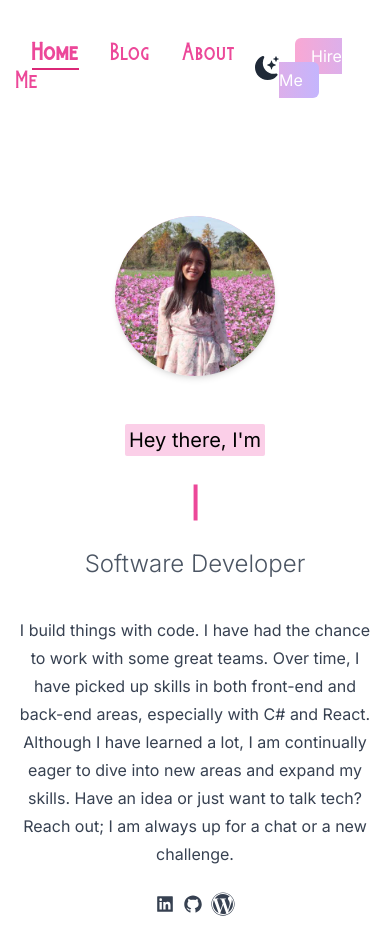
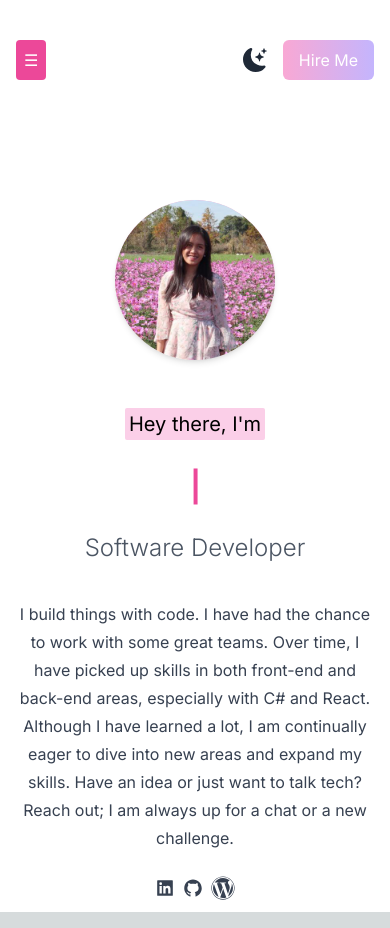
Before and after one commit to AnneMerlyn/personal-portfolio, a Next.js app: page / in a window 390 px wide. Built offline with nearby package versions, Linux system fonts and the light colour scheme.

Commit message:
fix navigation layout issue on small displays

```diff
--- a/src/app/page.tsx
+++ b/src/app/page.tsx
@@ -12,13 +12,78 @@ import Typewriter from 'typewriter-effect';
 export default function Home() {
     const [darkMode, setDarkMode] = React.useState(false);
     const [activeTab, setActiveTab] = React.useState('home');
+    const [mobileNavOpen, setMobileNavOpen] = React.useState(false);
 
     return (
         <div className={darkMode ? 'dark' : ''}>
             <main className="bg-white px-4 md:px-10 lg:px-40 dark:bg-gray-900">
                 <section className="min-h-screen flex flex-col justify-between">
                     <nav className="py-10 mb-12 flex justify-between dark:text-white">
-                        <div>
+                        <div className="md:hidden flex items-center justify-between w-full">
+                            <button
+                                onClick={() => setMobileNavOpen(!mobileNavOpen)}
+                                className="bg-pink-500 dark:bg-pink-400 text-white p-2 rounded"
+                            >
+                                ☰
+                            </button>
+                            <div className="flex items-center">
+                                <BsFillMoonStarsFill
+                                    onClick={() => setDarkMode(!darkMode)}
+                                    className="cursor-pointer text-2xl dark:text-white text-gray-800 ml-4"
+                                    aria-label="Toggle dark mode"
+                                ></BsFillMoonStarsFill>
+                                <a
+                                    className="bg-gradient-to-r from-pink-300 to-violet-300 text-white px-4 py-2 border-none rounded-md ml-4"
+                                    href="#"
+                                >
+                                    Hire Me
+                                </a>
+                            </div>
+                            {mobileNavOpen && (
+                                <div className="absolute top-16 left-0 w-full bg-white dark:bg-gray-800 p-4 rounded border shadow-lg flex flex-col">
+                                    {/* Links */}
+                                    <div className="flex flex-col gap-2">
+                                        <a
+                                            href="#home"
+                                            onClick={() => setActiveTab('home')}
+                                            className={`text-xl font-burtons dark:text-white text-pink-500 ${
+                                                activeTab === 'home'
+                                                    ? 'font-bold border-b-2 border-pink-600'
+                                                    : ''
+                                            }`}
+                                        >
+                                            Home
+                                        </a>
+                                        <a
+                                            href="#blog"
+                                            onClick={() => setActiveTab('blog')}
+                                            className={`text-xl font-burtons dark:text-white text-pink-500 ${
+                                                activeTab === 'blog'
+                                                    ? 'font-bold border-b-2 border-pink-600'
+                                                    : ''
+                                            }`}
+                                        >
+                                            Blog
+                                        </a>
+                                        <a
+                                            href="#about"
+                                            onClick={() =>
+                                                setActiveTab('about')
+                                            }
+                                            className={`text-xl font-burtons dark:text-white text-pink-500 ${
+                                                activeTab === 'about'
+                                                    ? 'font-bold border-b-2 border-pink-600'
+                                                    : ''
+                                            }`}
+                                        >
+                                            About Me
+                                        </a>
+                                    </div>
+                                </div>
+                            )}
+                        </div>
+
+                        <div className="hidden md:flex">
                             <a
                                 href="#home"
                                 onClick={() => setActiveTab('home')}
@@ -53,7 +118,7 @@ export default function Home() {
                                 About Me
                             </a>
                         </div>
-                        <ul className="flex items-center">
+                        <ul className="hidden md:flex items-center">
                             <li>
                                 <BsFillMoonStarsFill
                                     onClick={() => setDarkMode(!darkMode)}
```
